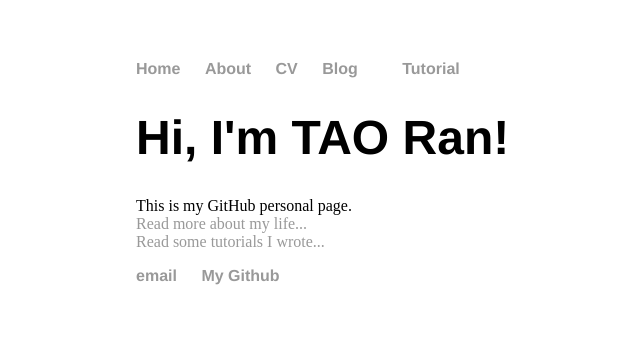
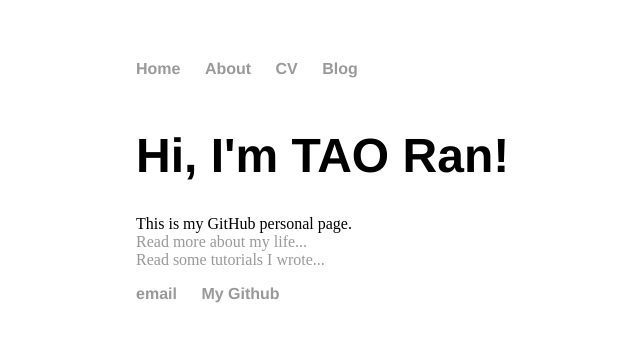
Before and after one commit to neurosciencetao/neurosciencetao.github.io, a Jekyll site: the page built from index.html, in a window 1280 px wide. Shown: the top 342 px of the page, without its empty margins (56-696 px from the left). Built offline with Jekyll 4.4.1, drawn with Linux system fonts in a browser that asks for light colours.

Commit message:
Update default.html

```diff
--- a/_layouts/default.html
+++ b/_layouts/default.html
@@ -12,7 +12,6 @@
                                 <li><a href="/about">About</a></li>
                                 <li><a href="/cv">CV</a></li>
                                 <li><a href="/blog">Blog</a><li>
-                                <li><a href="/tutorial">Tutorial</a></li>
                          <ul>
                          </nav>
                          <div class="container">
```
